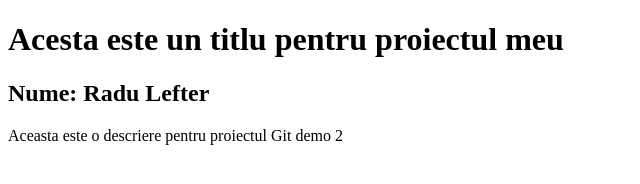
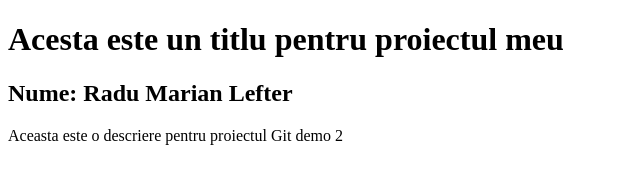
Before and after one commit to radu2023/Git-demo-2-, a plain HTML site: page index.html in a window 1280 px wide. Shown: the whole page, without its empty margins (0-640 px from the left). Drawn offline with Linux system fonts and the light colour scheme.

Commit message:
completat prenume

```diff
--- a/index.html
+++ b/index.html
@@ -7,7 +7,7 @@
 </head>
 <body>
     <h1>Acesta este un titlu pentru proiectul meu</h1>
-    <h2>Nume: Radu Lefter</h2>
+    <h2>Nume: Radu Marian Lefter</h2>
     <p>Aceasta este o descriere pentru proiectul Git demo 2</p>
 </body>
 </html>
```
